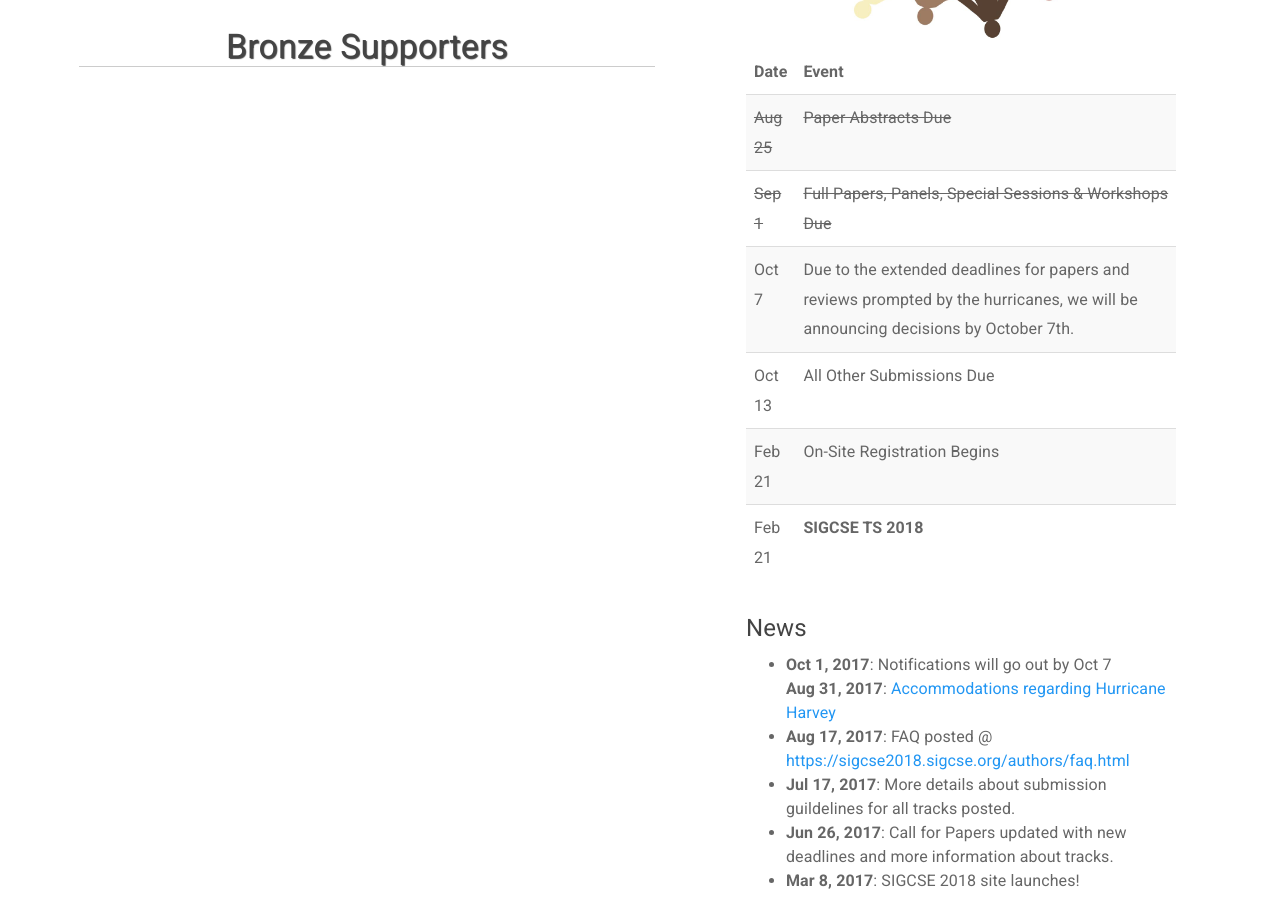
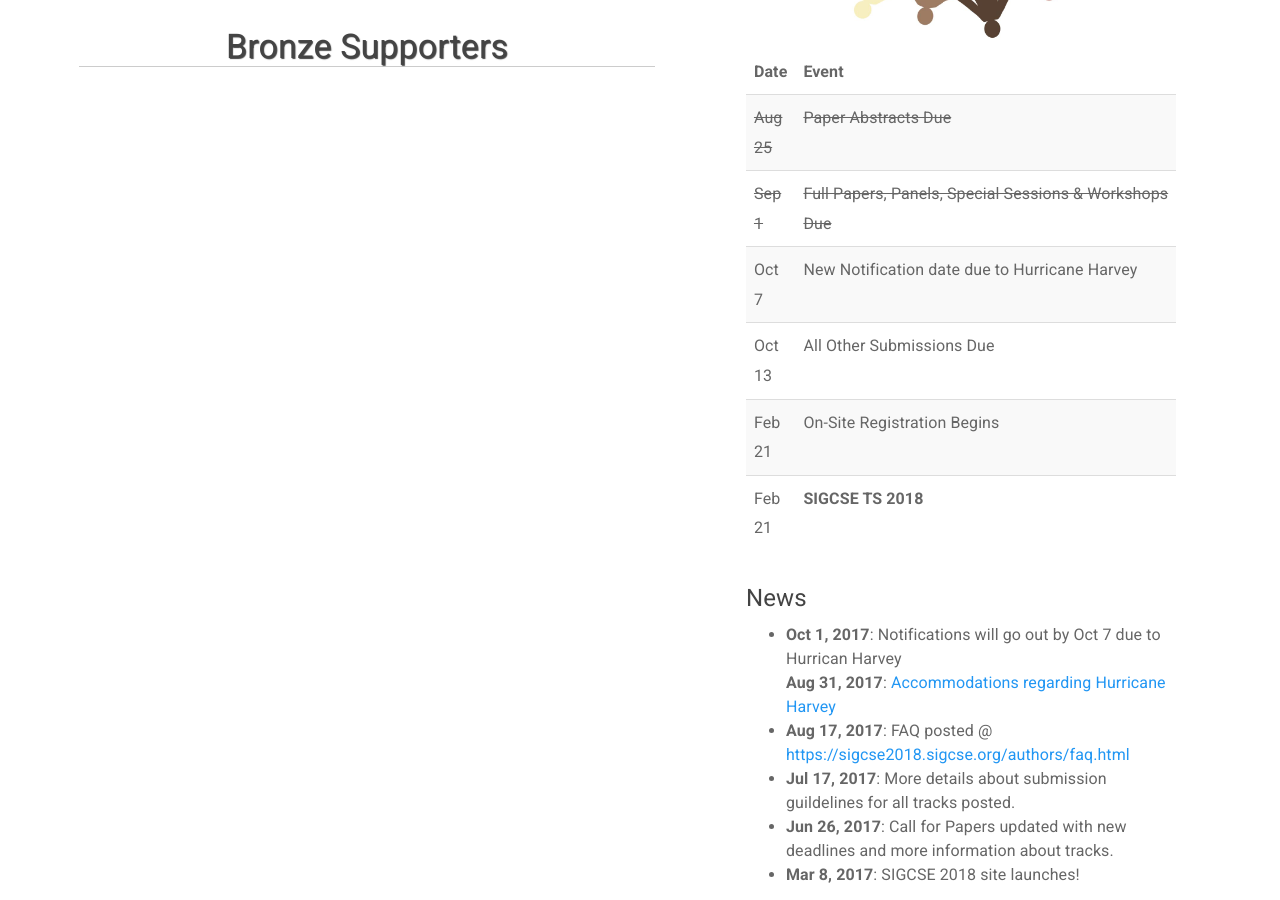
Before and after one commit to sigcsets/sigcse2018, a Jekyll site: the page built from index.html, in a window 1280 px wide and 900 px high, scrolled down 522 px. Built offline with Jekyll 4.4.1, drawn with Linux system fonts in a browser that asks for light colours.

Commit message:
Minor updates

```diff
--- a/_includes/front-news.html
+++ b/_includes/front-news.html
@@ -1,7 +1,7 @@
 <ul>
   <li>
     <strong>Oct 1, 2017</strong>:
-    Notifications will go out by Oct 7
+    Notifications will go out by Oct 7 due to Hurrican Harvey
   </li>
     <strong>Aug 31, 2017</strong>:
       <a href="http://sigcse2018.sigcse.org/harvey.html">Accommodations regarding Hurricane Harvey</a>
--- a/index.html
+++ b/index.html
@@ -115,7 +115,7 @@
           </tr>
           <tr>
             <td>Oct 7</td>
-            <td>Due to the extended deadlines for papers and reviews prompted by the hurricanes, we will be announcing decisions by October 7th.</td>
+            <td>New Notification date due to Hurricane Harvey</td>
           </tr>
           <tr>
             <td> Oct 13 </td>
```
Also changed, not shown: _data/committees.yaml (+7 -2 lines), authors/nifty.md (+5 -1 lines), info/cfp.html (+5 -3 lines).
